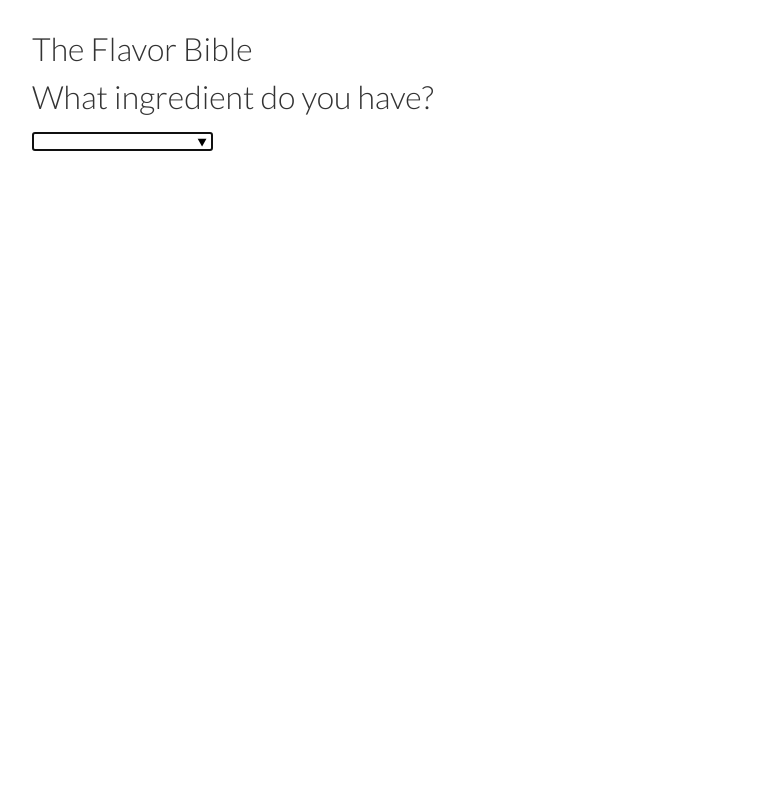
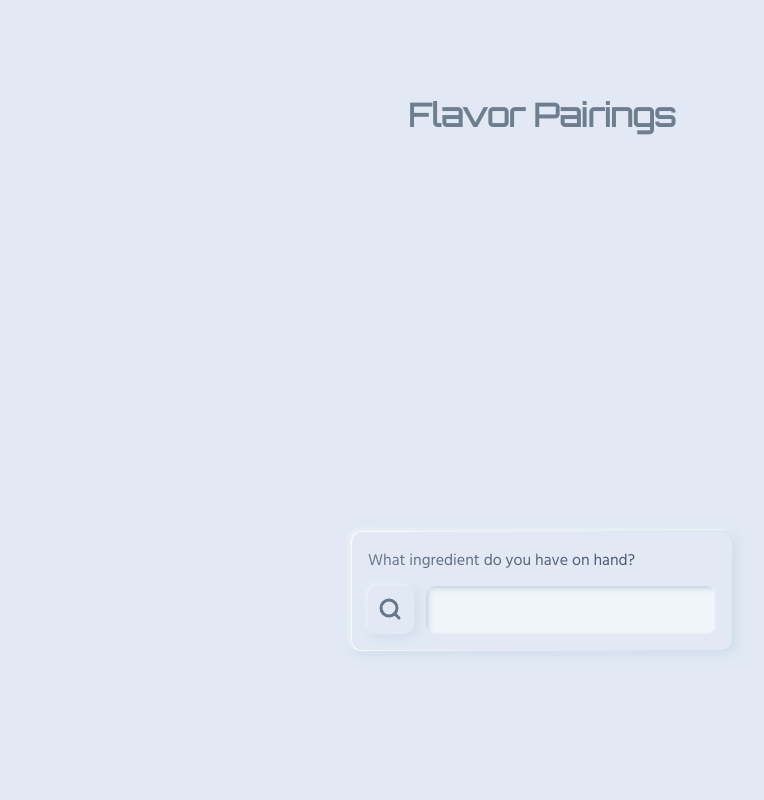
Before and after one commit to atiumcache/flavor-pairings-website, a Flask app: page / in a window 1280 px wide. Shown: the whole page, without its empty margins (98-862 px from the left). Run offline with Flask 3, Linux system fonts and the light colour scheme.

Commit message:
updating css

```diff
--- a/app.py
+++ b/app.py
@@ -1,12 +1,7 @@
 from flask import Flask, render_template, request
 from csvToDict import csvToDict
-from werkzeug.middleware.proxy_fix import ProxyFix
 
 app = Flask(__name__)
-
-# app.wsgi_app = ProxyFix(
-#    app.wsgi_app, x_for=1, x_proto=1, x_host=1, x_prefix=1
-#)
 
 ingredientPairings = csvToDict('flavor_bible_full.csv')
 
--- a/static/style.css
+++ b/static/style.css
@@ -1,44 +1,108 @@
-@import url('https://fonts.googleapis.com/css2?family=Lato:wght@300&display=swap');
-
-:root {
-    --primary-color: #047aed;
-    --secondary-color: #1c3fa8;
-    --dark-color: #002240;
-    --light-color: #f4f4f4;
-    --success-color: #5cb85c;
-    --error-color: #d9534f;
+@import url('https://fonts.googleapis.com/css?family=Orbitron&display=swap');
+ @import url('https://fonts.googleapis.com/css?family=Hind&display=swap');
+ * {
+	 -webkit-font-smoothing: antialiased;
+	 color: #acbdce;
+}
+ :root {
+	 --border-radius: 10px;
+}
+ body, html {
+	 background: #e2e9f4;
+	 display: grid;
+	 height: 100%;
+	 grid-template: 2fr;
+	 place-items: center;
 }
 
-* {
-    box-sizing: border-box;
-    padding: 0;
-    margin: 0;
+h1 {
+    height:50%;
+    color: #6d7f8f;
+    font-family: 'Orbitron', sans-serif;
+	 font-weight: 600;
 }
 
-body {
-    font-family: 'Lato', sans-serif;
-    color: #333;
-    line-height: 1.6;
+ .Card {
+	 padding: 1px;
+	 border-radius: var(--border-radius);
+	 background: linear-gradient(-67deg, rgba(200, 216, 231, .7), rgba(255, 255, 255, .8));
+	 overflow: hidden;
+	 box-shadow: -2px -2px 6px rgba(255, 255, 255, .6), 2px 2px 12px #c8d8e7;
+	 width: 380px;
 }
-
-ul {
-    list-style-type: none;
+ .CardInner {
+	 padding: 16px 16px;
+	 background-color: #e2e9f4;
+	 border-radius: var(--border-radius);
 }
-
-h1,
-h2 {
-    font-weight: 300;
-    line-height: 1.2;
-    margin: 10px 0;
+ .container {
+	 display: flex;
 }
-
-p {
-    margin: 10px 0;
+ .Icon {
+	 min-width: 46px;
+	 min-height: 46px;
+	 display: flex;
+	 align-items: center;
+	 justify-content: center;
+	 border-radius: var(--border-radius);
+	 margin-right: 12px;
+	 box-shadow: -2px -2px 6px rgba(255, 255, 255, .6), 2px 2px 12px #c8d8e7;
 }
-
-.container {
-    max-width: 1100px;
-    margin: 0 auto;
-    overflow: auto;
-    padding: 20px 40px;
+ .Icon svg {
+	 transform: translate(-1px, -1px);
 }
+ label {
+	 font-family: "Hind", sans-serif;
+	 display: block;
+	 color: #3c4b66;
+	 margin-bottom: 12px;
+	 background: linear-gradient(45deg, rgba(107, 123, 143, 1), #3c4b66);
+	 -webkit-background-clip: text;
+	 -webkit-text-fill-color: transparent;
+}
+ .InputContainer {
+	 width: 100%;
+}
+ input {
+	 background-color: #e3edf7;
+	 padding: 16px 32px;
+	 border: none;
+	 display: block;
+	 font-family: 'Orbitron', sans-serif;
+	 font-weight: 600;
+	 color: #a9b8c9;
+	 -webkit-appearance: none;
+	 transition: all 240ms ease-out;
+	 width: 100%;
+}
+ input::placeholder {
+	 color: #6d7f8f;
+}
+ input:focus {
+	 outline: none;
+	 color: #6d7f8f;
+	 background-color: #eff5fa;
+}
+ .InputContainer {
+	 --top-shadow: inset 1px 1px 3px #c5d4e3, inset 2px 2px 6px #c5d4e3;
+	 --bottom-shadow: inset -2px -2px 4px rgba(255, 255, 255, .7);
+	 position: relative;
+	 border-radius: var(--border-radius);
+	 overflow: hidden;
+}
+ .InputContainer:before, .InputContainer:after {
+	 left: 0;
+	 top: 0;
+	 display: block;
+	 content: "";
+	 pointer-events: none;
+	 width: 100%;
+	 height: 100%;
+	 position: absolute;
+}
+ .InputContainer:before {
+	 box-shadow: var(--bottom-shadow);
+}
+ .InputContainer:after {
+	 box-shadow: var(--top-shadow);
+}
--- a/templates/index.html
+++ b/templates/index.html
@@ -2,10 +2,21 @@
 
 {% block body %}
 
-    <h1>What ingredient do you have?</h1>
+<div class="Card">
+    <div class="CardInner">
+    <label>What ingredient do you have on hand?</label>
+    <div class="container">
+      <div class="Icon">
+        <svg xmlns="http://www.w3.org/2000/svg" width="24" height="24" viewBox="0 0 24 24" fill="none" stroke="#657789" stroke-width="3" stroke-linecap="round" stroke-linejoin="round" class="feather feather-search"><circle cx="11" cy="11" r="8"/><line x1="21" y1="21" x2="16.65" y2="16.65"/></svg>
+      </div>
+      <div class="InputContainer">
         <form action="/results" method="get">
             <input list="search-options" autofocus name="choice" type="text">
         </form>
+      </div>
+    </div>
+   </div>
+  </div>
 
   <datalist id="search-options">
     {% for option in allMains %}
--- a/templates/layout.html
+++ b/templates/layout.html
@@ -4,10 +4,10 @@
     <meta charset="UTF-8">
     <meta name="viewport" content="width=device-width, initial-scale=1.0">
     <link rel="stylesheet" href="static/style.css">
-    <title>The Flavor Bible</title>
+    <title>Flavor Pairings</title>
 </head>
-<body class="container">
-    <h1>The Flavor Bible</h1>
+<body>
+    <h1>Flavor Pairings</h1>
     {% block body %}{% endblock %}
 </body>
 </html>
```
Lines whose indentation alone changed are shown as unchanged.
